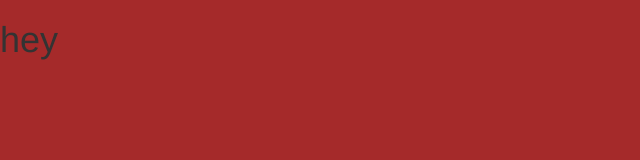
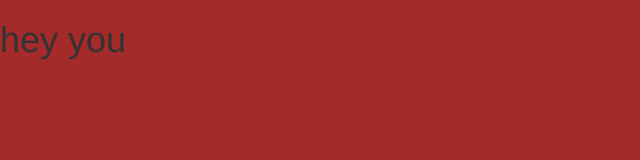
Before and after one commit to Nissidaniella/git-practice, a plain HTML site: page index.html in a window 1280 px wide. Shown: the full height of the page, 0-640 px from the left. Drawn offline with Linux system fonts and the light colour scheme.

Commit message:
added text

```diff
--- a/index.html
+++ b/index.html
@@ -7,7 +7,7 @@
 </head>
 
 <body>
-    <h1>hey</h1>
+    <h1>hey you</h1>
 
 
 
```
